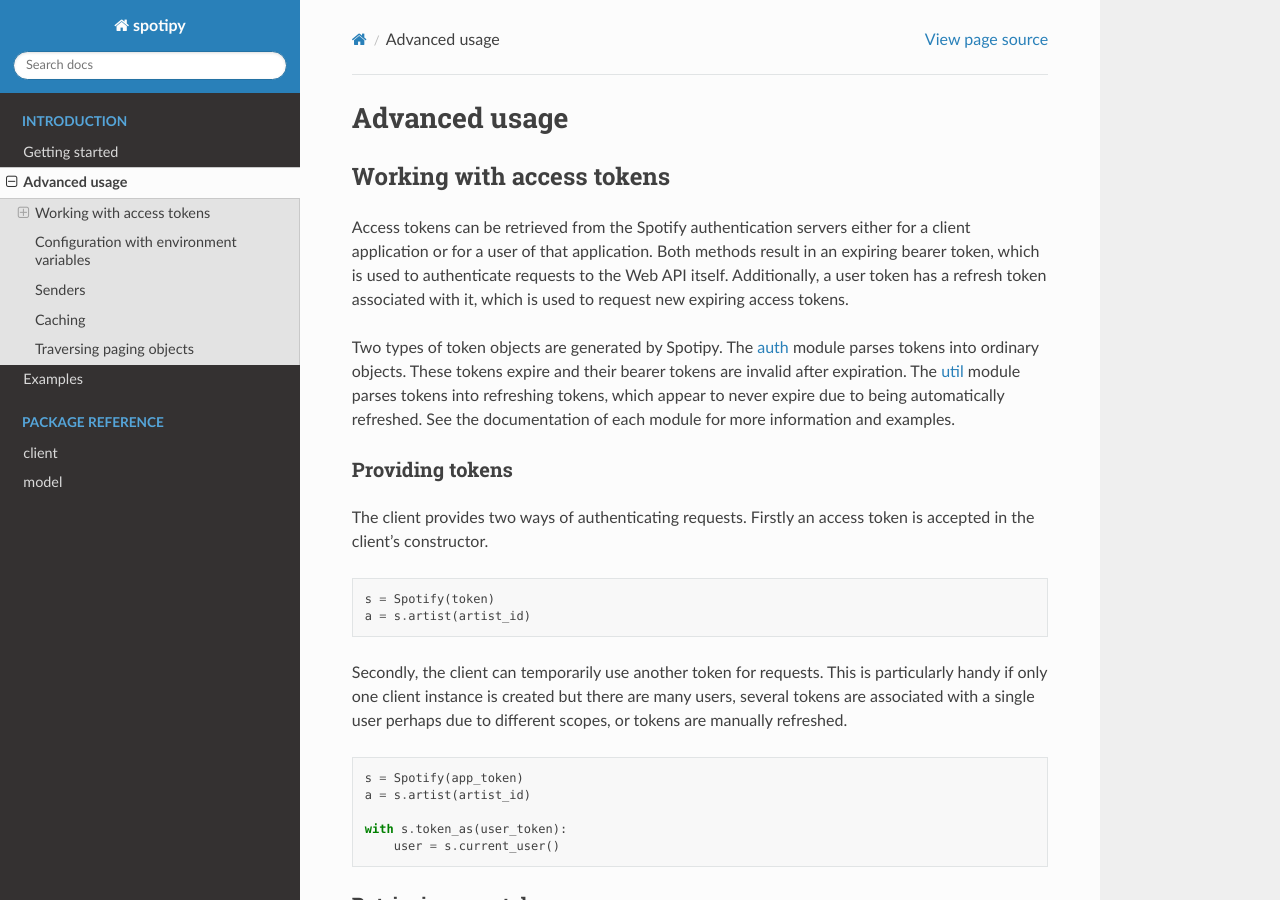
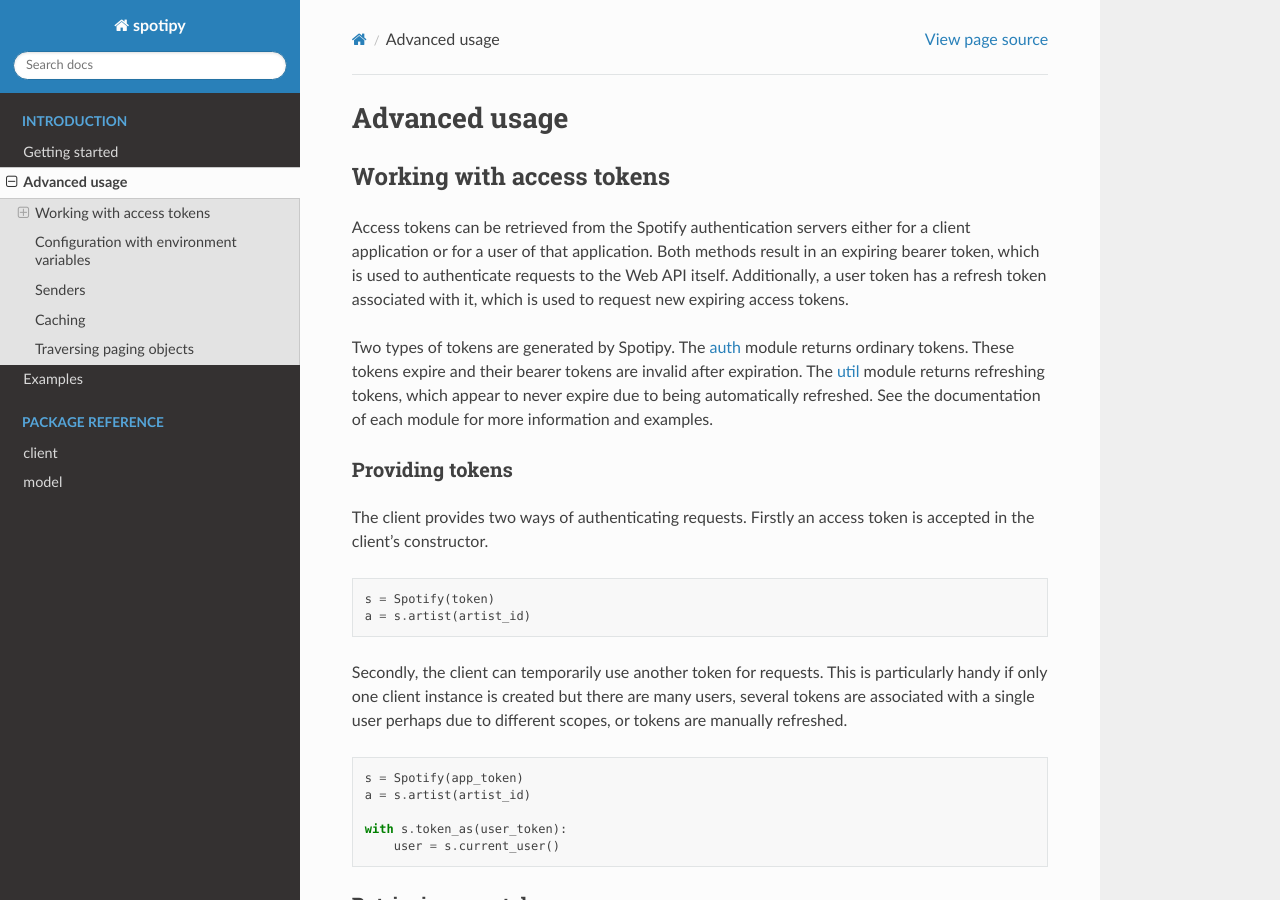
Before and after one commit to felix-hilden/tekore, a Sphinx documentation site: the page built from docs/documents/advanced_usage.rst, in a window 1280 px wide and 900 px high. Built offline with Sphinx 7.4.7 and the Read the Docs theme 2.0.0, drawn with Linux system fonts in a browser that asks for light colours; the version number could not be read and is left out.

```diff
--- a/docs/documents/advanced_usage.rst
+++ b/docs/documents/advanced_usage.rst
@@ -11,10 +11,10 @@
 Additionally, a user token has a refresh token associated with it,
 which is used to request new expiring access tokens.
 
-Two types of token objects are generated by Spotipy.
-The :ref:`auth <module-auth>` module parses tokens into ordinary objects.
+Two types of tokens are generated by Spotipy.
+The :ref:`auth <module-auth>` module returns ordinary tokens.
 These tokens expire and their bearer tokens are invalid after expiration.
-The :ref:`util <module-util>` module parses tokens into refreshing tokens,
+The :ref:`util <module-util>` module returns refreshing tokens,
 which appear to never expire due to being automatically refreshed.
 See the documentation of each module for more information and examples.
 
--- a/docs/documents/getting_started.rst
+++ b/docs/documents/getting_started.rst
@@ -21,9 +21,8 @@
 
     client_id = 'your_id_here'
     client_secret = 'your_secret_here'
-    redirect_uri = 'your_redirect_here'
 
-    app_token = request_client_token(client_id, client_secret, redirect_uri)
+    app_token = request_client_token(client_id, client_secret)
 
 Calling the API
 ---------------
@@ -58,6 +57,8 @@
     from spotipy.scope import every
     from spotipy.util import prompt_for_user_token
 
+    redirect_uri = 'your_uri_here'
+
     user_token = prompt_for_user_token(
         client_id,
         client_secret,
```
Also changed, not shown: 3 other files.
